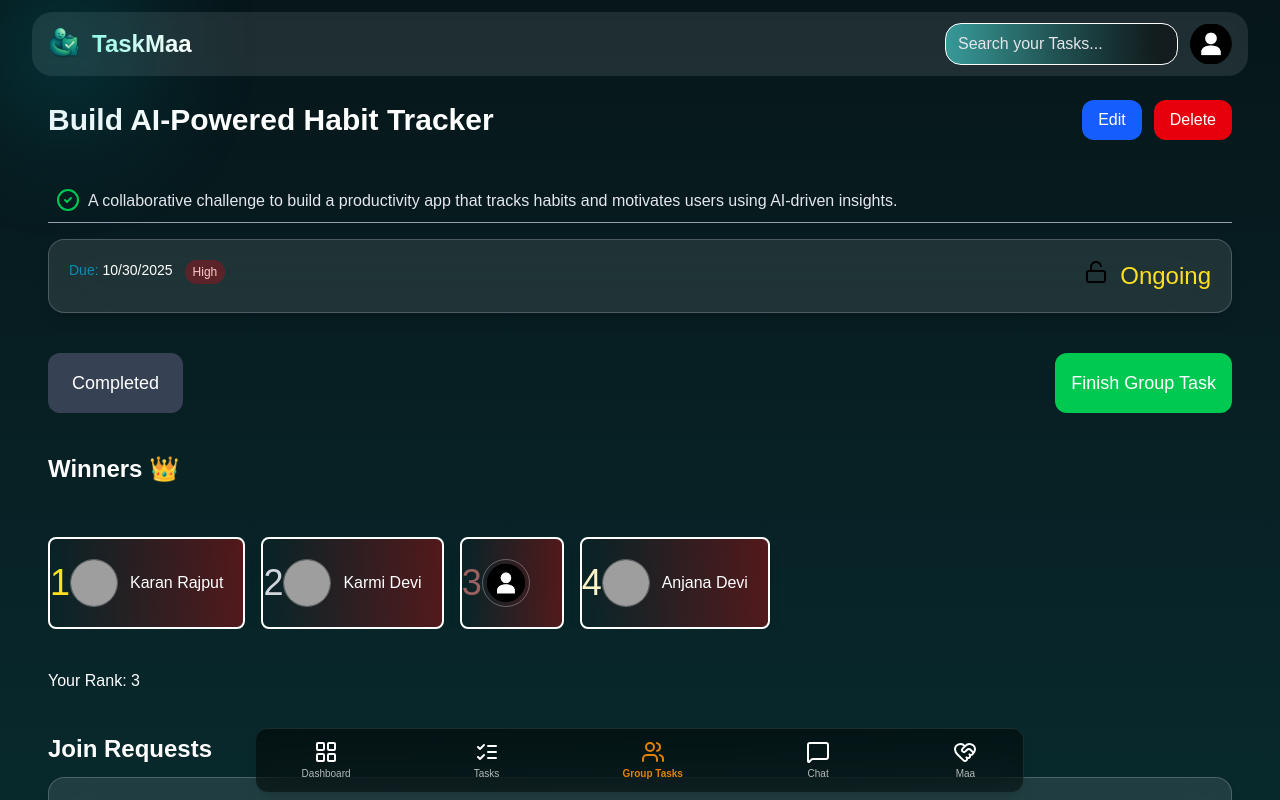
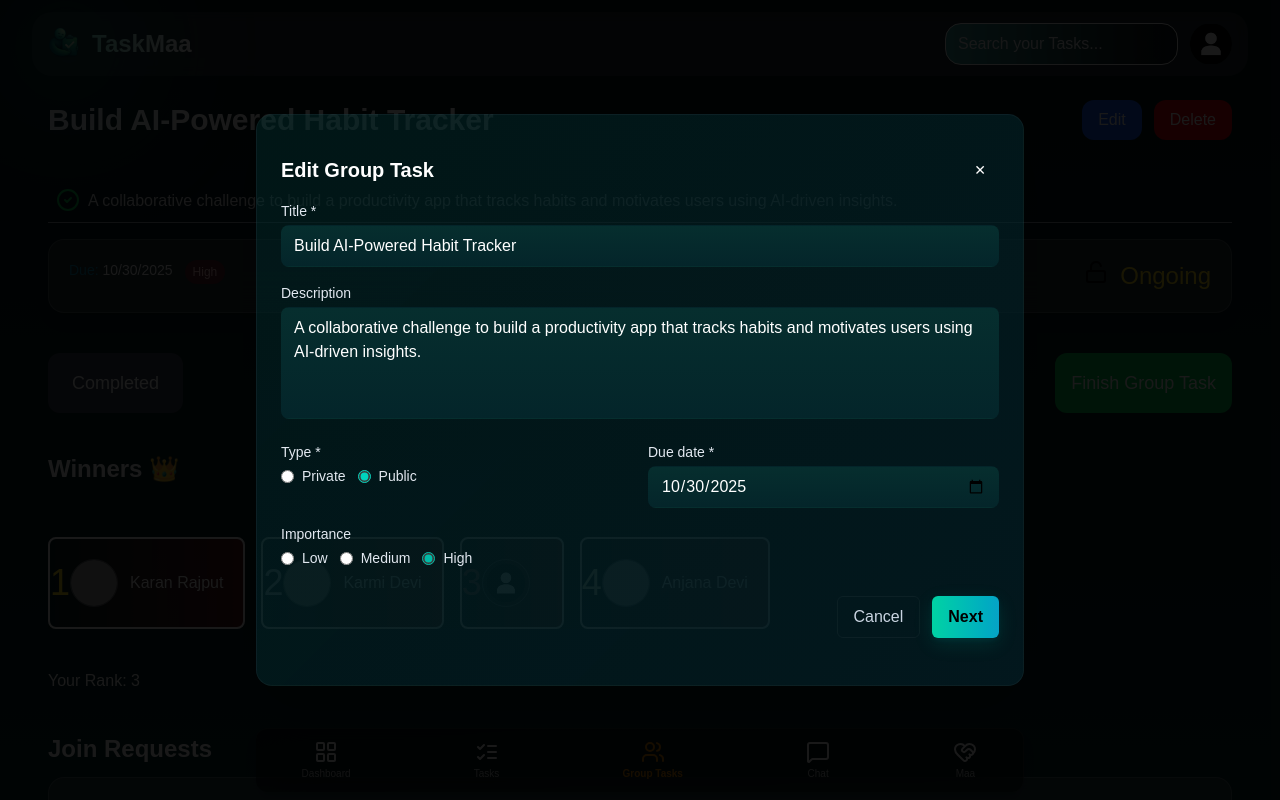
Before and after one commit to aakritrajput/TaskMaaFrontend, a Next.js app: page /user/groupTasks/1 in a window 1280 px wide. Both pictures are taken after a click on the button "Edit". Shown: the top 800 px of the page. Built offline with nearby package versions, Linux system fonts and the light colour scheme; grey boxes are pictures that could not be loaded.

Commit message:
Worked on the functionality to edit group tasks

```diff
--- a/app/user/groupTasks/[id]/page.tsx
+++ b/app/user/groupTasks/[id]/page.tsx
@@ -5,10 +5,12 @@ import { useSelector } from 'react-redux';
 import { RootState } from '@/src/lib/store';
 import { CheckCircle2, Lock, LockOpen } from 'lucide-react';
 import { groupTaskType } from '../page';
+import TwoStepGroupTaskOverlay, { GroupTaskFormData, Member } from '@/src/components/user/GroupTaskModal';
+import { useState } from 'react';
 
 export default function GroupTaskPage() {
   const { id } = useParams();
-
+  const [modalOpen, setModalOpen] = useState<boolean>(false);
   const user = useSelector((state: RootState) => state.auth.user)
   const userId = user?._id
 
@@ -26,6 +28,75 @@ export default function GroupTaskPage() {
     winners: ['user_3', 'user_5','12345', 'user_4'],
   };
 
+  const defaultData: GroupTaskFormData & { members: Member[] } = { // note: we need to make this exact data from the data we will recieve from backend ---> for editing purpose
+    title: 'Build AI-Powered Habit Tracker',
+    description:
+      'A collaborative challenge to build a productivity app that tracks habits and motivates users using AI-driven insights.',
+    type: 'public',
+    dueDate: '2025-10-30',
+    importance: 'high',
+    members: [
+      {
+        id: '12',
+        name: 'vinayak',
+        username: 'vinayak23',
+        profilePic: '',
+        isFriend: true,
+      },
+      {
+        id: '1234',
+        name: 'karan',
+        username: 'karan123',
+        profilePic: '',
+        isFriend: false,
+      },
+      {
+        id: '142',
+        name: 'komal',
+        username: 'komal23',
+        profilePic: '',
+        isFriend: false,
+      },
+    ]
+  }
+
+  const publicMembersStranger = [
+    {
+        id: '1234',
+        name: 'karan',
+        username: 'karan123',
+        profilePic: '',
+        isFriend: false,
+      },
+      {
+        id: '142',
+        name: 'komal',
+        username: 'komal23',
+        profilePic: '',
+        isFriend: false,
+      },
+  ]
+
+   const dummyFriends = [
+        {
+        id: '12',
+        name: 'vinayak',
+        username: 'vinayak23',
+        profilePic: '',
+        isFriend: true,
+        },
+        {
+        id: '123',
+        name: 'anushka',
+        username: 'anu123',
+        profilePic: '',
+        isFriend: true,
+        },
+      ]
+
+
+    const friends: Member[] = dummyFriends;
+
   // Dummy Members
   const members = [
     { _id: 'user_1', username: 'aakrit', name: 'Aakrit Rajput', avatar: '/avatars/aakrit.png' },
@@ -35,7 +106,7 @@ export default function GroupTaskPage() {
     { _id: 'user_5', username: 'karmi', name: 'Karmi Devi', avatar: '/avatars/karmi.png' },
   ];
 
-  // 📥 Dummy Join Requests (only for public & admin)
+  // Dummy Join Requests (only for public & admin)
   const joinRequests = [
     { _id: 'req_1', username: 'ravi', name: 'Ravi Kumar' },
     { _id: 'req_2', username: 'neha', name: 'Neha Sharma' },
@@ -44,6 +115,7 @@ export default function GroupTaskPage() {
   const taskCompletionHandler = () => {};
   const handleTaskEnd = () => {};
   const requestHandler = (response: 'accept' | 'reject') => { console.log(response)};
+  const onEdit = (data: GroupTaskFormData & { members: Member['id'][] }) => {console.log(data)};
 
   const isAdmin = currentGroupTask.creatorId === userId;
 
@@ -65,10 +137,10 @@ export default function GroupTaskPage() {
           <h1 className="text-3xl font-bold">{currentGroupTask.title}</h1>
           {isAdmin && (
             <div className="flex gap-3">
-              <button className="px-4 py-2 bg-blue-600 rounded-xl hover:bg-blue-700 transition">
+              <button onClick={() => setModalOpen(true)} className="px-4 py-2 cursor-pointer bg-blue-600 rounded-xl hover:bg-blue-700 transition">
                 Edit
               </button>
-              <button className="px-4 py-2 bg-red-600 rounded-xl hover:bg-red-700 transition">
+              <button className="px-4 py-2 cursor-pointer bg-red-600 rounded-xl hover:bg-red-700 transition">
                 Delete
               </button>
             </div>
@@ -175,6 +247,7 @@ export default function GroupTaskPage() {
           </div>
         </div>
       </section>
+      {modalOpen && <TwoStepGroupTaskOverlay isOpen={modalOpen} onClose={() => setModalOpen(false)} publicMembers={publicMembersStranger} editData={defaultData} onSubmit={onEdit} friendsList={friends}/>}
     </main>
   );
 }
--- a/src/components/user/GroupTaskModal.tsx
+++ b/src/components/user/GroupTaskModal.tsx
@@ -44,7 +44,8 @@ export default function TwoStepGroupTaskOverlay({
   // internal step state
   const [step, setStep] = useState<1 | 2>(1);
   const [selectedMembers, setSelectedMembers] = useState<Member[]>(editData?.members || []);
-  const [allCandidates, setAllCandidates] = useState<Member[]>(friendsList);
+  const initialCandidates = editData?.type == 'public' ? [...friendsList, ...publicMembers] : [...friendsList]
+  const [allCandidates, setAllCandidates] = useState<Member[]>(initialCandidates);
   const [toasts, setToasts] = useState<{ id: string; text: string }[]>([]);
 
   const { register, handleSubmit, watch, reset, formState: { errors } } = useForm<GroupTaskFormData>({
@@ -58,7 +59,7 @@ export default function TwoStepGroupTaskOverlay({
   });
 
   const watchedType = watch("type");
-
+  console.log('watchType: ', watchedType)
   useEffect(() => {
     if (watchedType === "public") {
       setAllCandidates((prev) => {
@@ -204,12 +205,12 @@ export default function TwoStepGroupTaskOverlay({
                       <label className="block text-sm text-slate-200 mb-1">Type *</label>
                       <div className="flex gap-3 items-center">
                         <label className="inline-flex items-center gap-2 cursor-pointer">
-                          <input type="radio" value="private" {...register("type")} defaultChecked className="accent-teal-400" />
+                          <input type="radio" value="private" {...register("type")} defaultChecked={editData ? editData.type == 'private' : true} className="accent-teal-400" />
                           <span className="text-sm text-slate-200">Private</span>
                         </label>
 
                         <label className="inline-flex items-center gap-2 cursor-pointer">
-                          <input type="radio" value="public" {...register("type")} className="accent-teal-400" />
+                          <input type="radio" value="public" {...register("type")} defaultChecked={editData?.type == 'public'} className="accent-teal-400" />
                           <span className="text-sm text-slate-200">Public</span>
                         </label>
                       </div>
@@ -232,15 +233,15 @@ export default function TwoStepGroupTaskOverlay({
                     <label className="block text-sm text-slate-200 mb-1">Importance</label>
                     <div className="flex gap-3 items-center">
                       <label className="inline-flex items-center gap-2 cursor-pointer">
-                        <input type="radio" value="low" {...register("importance")} className="accent-teal-300" />
+                        <input type="radio" value="low" {...register("importance")} defaultChecked={editData?.importance == 'low'} className="accent-teal-300" />
                         <span className="text-sm text-slate-200">Low</span>
                       </label>
                       <label className="inline-flex items-center gap-2 cursor-pointer">
-                        <input type="radio" value="medium" {...register("importance")} defaultChecked className="accent-teal-400" />
+                        <input type="radio" value="medium" {...register("importance")} defaultChecked={editData ? editData.importance == 'medium' : true} className="accent-teal-400" />
                         <span className="text-sm text-slate-200">Medium</span>
                       </label>
                       <label className="inline-flex items-center gap-2 cursor-pointer">
-                        <input type="radio" value="high" {...register("importance")} className="accent-teal-500" />
+                        <input type="radio" value="high" {...register("importance")} defaultChecked={editData?.importance == 'high'} className="accent-teal-500" />
                         <span className="text-sm text-slate-200">High</span>
                       </label>
                     </div>
```
